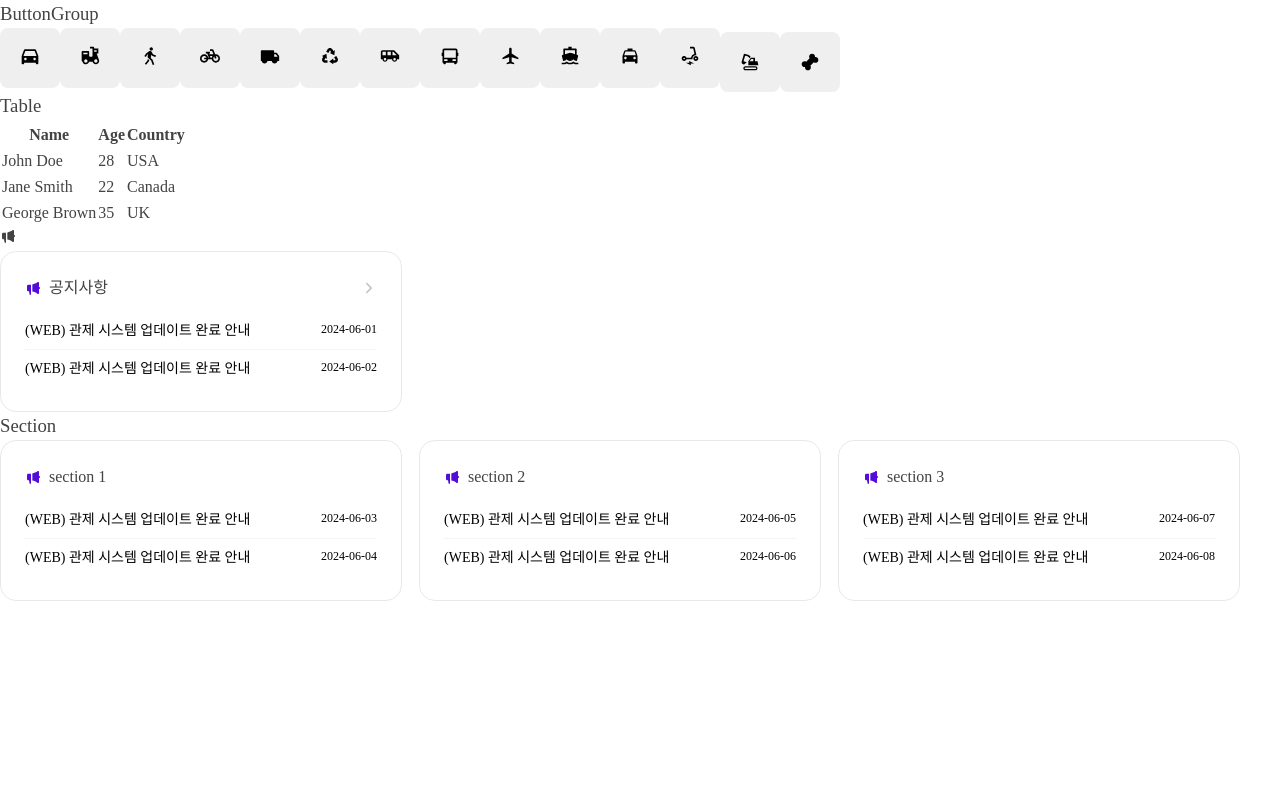
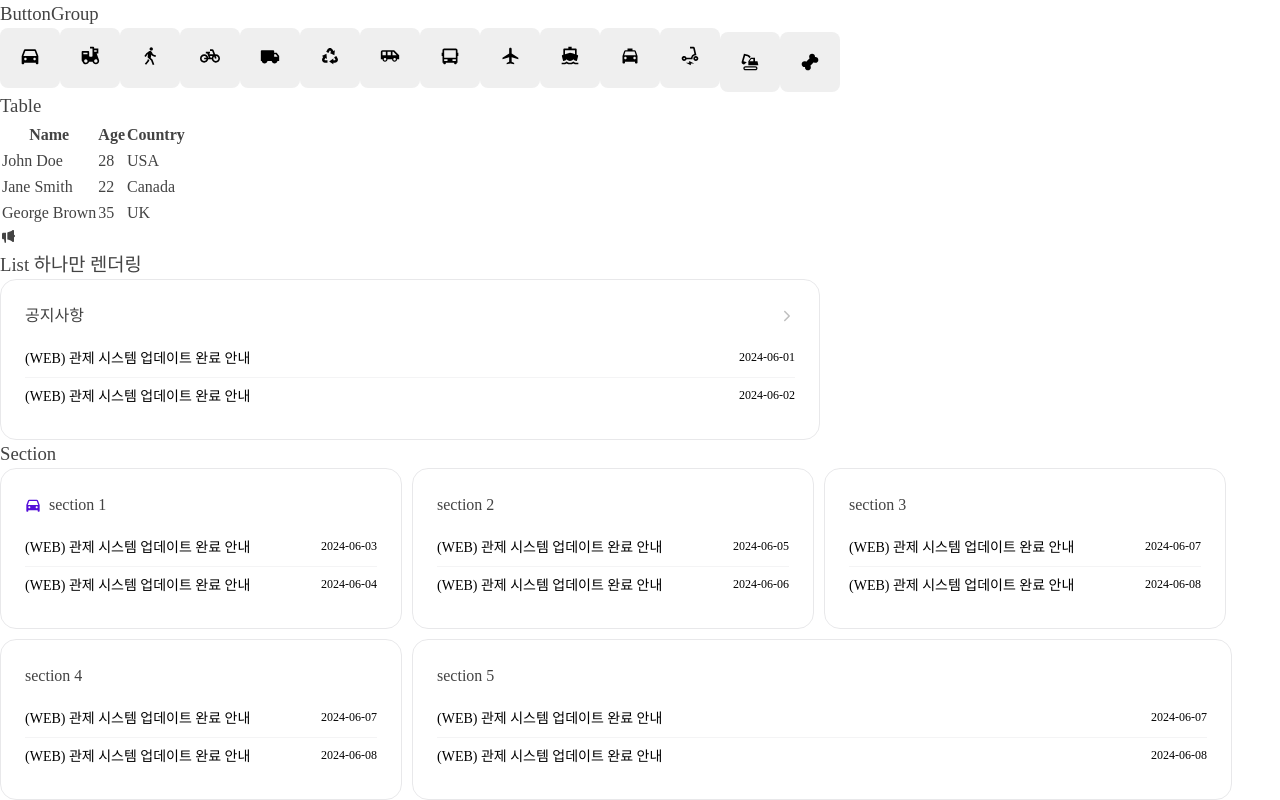
Before and after one commit to hyeonjeong-yu/atomic, a React (Create React App) app: page / in a window 1280 px wide. Shown: the part 356-1156 px from the top of the page. Before the commit the page ends 957 px from the top, so only its background shows below. Built offline with nearby package versions, Linux system fonts and the light colour scheme.

Commit message:
Section template prop custom

```diff
--- a/src/App.js
+++ b/src/App.js
@@ -71,25 +71,49 @@ function App() {
     ]
     const sections = [
         {
+            icon: 'car',
             title: 'section 1',
-            lists: [
+            size: 'small',
+            contents: [
                 {title: '(WEB) 관제 시스템 업데이트 완료 안내', date: '2024-06-03'},
                 {title: '(WEB) 관제 시스템 업데이트 완료 안내', date: '2024-06-04'}
-            ]
+            ],
         },
         {
+            icon: '',
             title: 'section 2',
-            lists: [
+            size: 'small',
+            contents: [
                 {title: '(WEB) 관제 시스템 업데이트 완료 안내', date: '2024-06-05'},
                 {title: '(WEB) 관제 시스템 업데이트 완료 안내', date: '2024-06-06'}
-            ]
+            ],
         },
         {
+            icon: '',
             title: 'section 3',
-            lists: [
+            size: 'small',
+            contents: [
                 {title: '(WEB) 관제 시스템 업데이트 완료 안내', date: '2024-06-07'},
                 {title: '(WEB) 관제 시스템 업데이트 완료 안내', date: '2024-06-08'}
-            ]
+            ],
+        },
+        {
+            icon: '',
+            title: 'section 4',
+            size: 'small',
+            contents: [
+                {title: '(WEB) 관제 시스템 업데이트 완료 안내', date: '2024-06-07'},
+                {title: '(WEB) 관제 시스템 업데이트 완료 안내', date: '2024-06-08'}
+            ],
+        },
+        {
+            icon: '',
+            title: 'section 5',
+            size: 'medium',
+            contents: [
+                {title: '(WEB) 관제 시스템 업데이트 완료 안내', date: '2024-06-07'},
+                {title: '(WEB) 관제 시스템 업데이트 완료 안내', date: '2024-06-08'}
+            ],
         },
     ]
 
@@ -135,7 +159,8 @@ function App() {
 
             <Icon name='notice' />
 
-            <CardList title='공지사항' showRightIcon={true} items={notices}/>
+            <h3>List 하나만 렌더링</h3>
+            <CardList title='공지사항' size='medium' showRightIcon={true} items={notices}/>
 
             {/* <h3>Charts</h3>
             <Chart data={chartData} />
--- a/src/components/Atoms/Icon/Icon.jsx
+++ b/src/components/Atoms/Icon/Icon.jsx
@@ -3,6 +3,7 @@ import PropTypes from 'prop-types';
 import styles from './Icon.module.scss';
 import { RiMegaphoneFill } from "react-icons/ri";
 import { IoIosArrowForward } from "react-icons/io";
+import { RiCarFill } from "react-icons/ri";
 
 import { Exit, Heart, Pencil } from './svg';
 
@@ -20,6 +21,7 @@ const Icon = ({
     const iconList = {
         notice: RiMegaphoneFill,
         arrow: IoIosArrowForward,
+        car: RiCarFill,
     }
     const IconComponent = iconList[name];
 
--- a/src/components/Molecules/CardHeader/CardHeader.jsx
+++ b/src/components/Molecules/CardHeader/CardHeader.jsx
@@ -3,11 +3,12 @@ import Icon from '../../Atoms/Icon/Icon'
 import Text from '../../Atoms/Text/Text'
 import styles from './CardHeader.module.scss'
 
-const CardHeader = ({ title, showRightIcon }) => {
+const CardHeader = ({ icon, title, showRightIcon }) => {
     return (
         <div className={`${styles.CardHeader}`}>
             <div>
-                <Icon name='notice' color='purple' />
+                {/* Icon 바로 렌더링 */}
+                <Icon name={icon} color='purple' />
                 <Text variant='body3-bold'>{title}</Text>
             </div>
             {
--- a/src/components/Organism/CardList/CardList.jsx
+++ b/src/components/Organism/CardList/CardList.jsx
@@ -3,7 +3,7 @@ import styles from './CardList.module.scss'
 import CardHeader from '../../Molecules/CardHeader/CardHeader'
 import CardItem from '../../Molecules/CardItem/CardItem'
 
-const CardList = ({ title, showRightIcon, items }) => {
+const CardList = ({ icon, title, size, showRightIcon, items }) => {
 
     if(!items) {
         console.error(`cards ${items} not found`);
@@ -11,12 +11,16 @@ const CardList = ({ title, showRightIcon, items }) => {
     }
 
     return (
-        <div className={`${styles.CardList}`}>
-            <CardHeader title={title} showRightIcon={showRightIcon}/>
+        <div className={`${styles.CardList} ${styles[size]}`}>
+            <CardHeader icon={icon} title={title} showRightIcon={showRightIcon}/>
             <div>
                 {
                     items.map((item, index) => (
-                        <CardItem key={index} title={item.title} date={item.date} />
+                        <CardItem
+                            key={index}
+                            title={item.title}
+                            date={item.date}
+                        />
                     ))
                 }
             </div>
--- a/src/components/Organism/CardList/CardList.module.scss
+++ b/src/components/Organism/CardList/CardList.module.scss
@@ -1,7 +1,17 @@
 .CardList {
-    width: 402px;
+    flex: 1 1 calc(33.33% - 24px);
     padding: 24px;
     border: 1px solid #70737C29;
     border-radius: 16px;
     box-sizing: border-box;
+
+    &.small {
+        max-width: 402px;
+    }
+    &.medium {
+        max-width: 820px;
+    }
+    &.large {
+        max-width: 1240px;
+    }
 }
--- a/src/components/Templates/CardSection/CardSection.jsx
+++ b/src/components/Templates/CardSection/CardSection.jsx
@@ -11,8 +11,10 @@ const CardSection = ({
                 sections.map((section, index) => (
                     <CardList
                         key={index}
+                        icon={section.icon}
                         title={section.title}
-                        items={section.lists}
+                        size={section.size}
+                        items={section.contents}
                     />
                 ))
             }
--- a/src/components/Templates/CardSection/CardSection.module.scss
+++ b/src/components/Templates/CardSection/CardSection.module.scss
@@ -1,6 +1,6 @@
 .CardSection {
     max-width: 1240px;
     display: flex;
-    justify-content: space-between;
+    flex-wrap: wrap;
     gap: 10px;
 }
```
